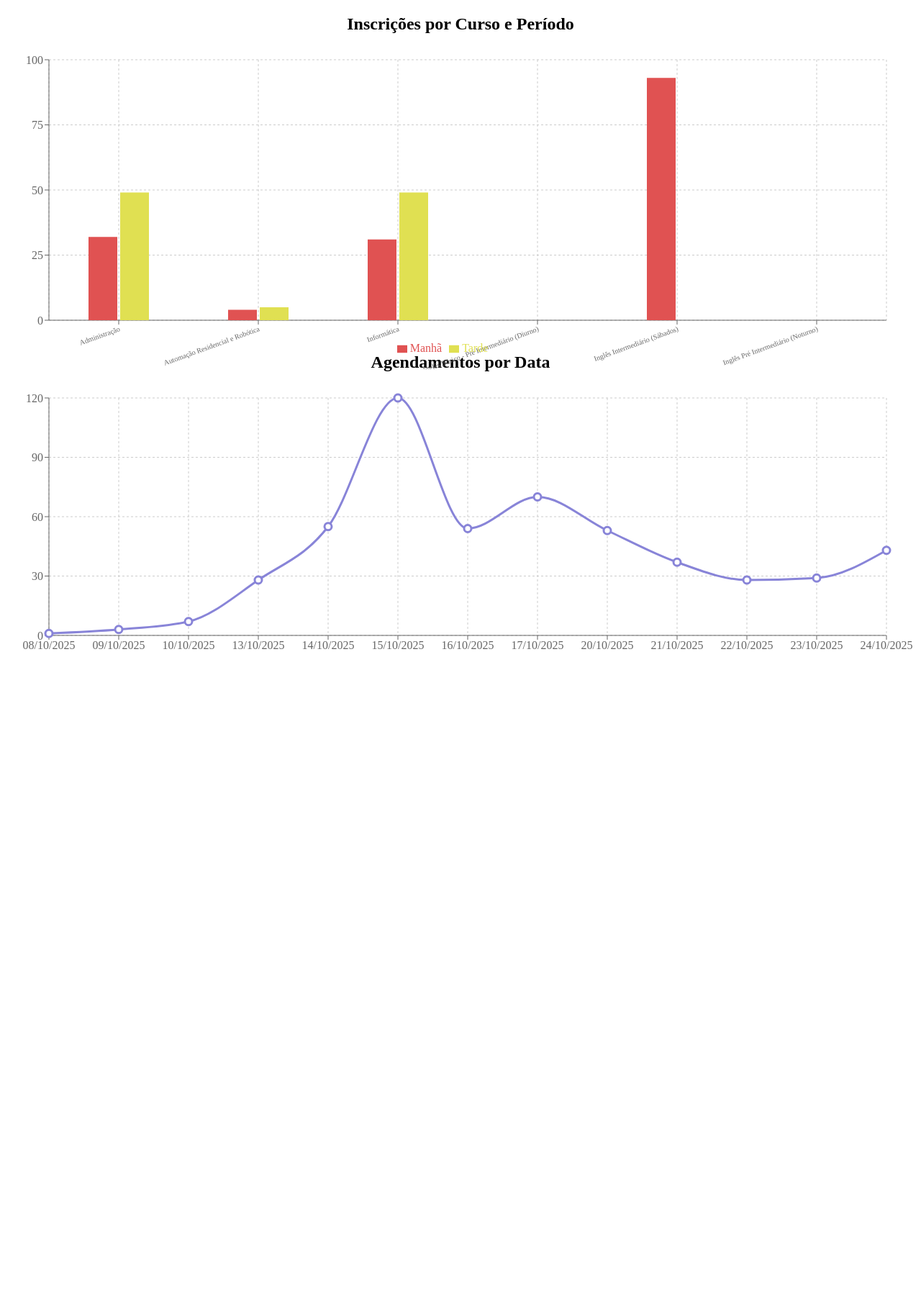
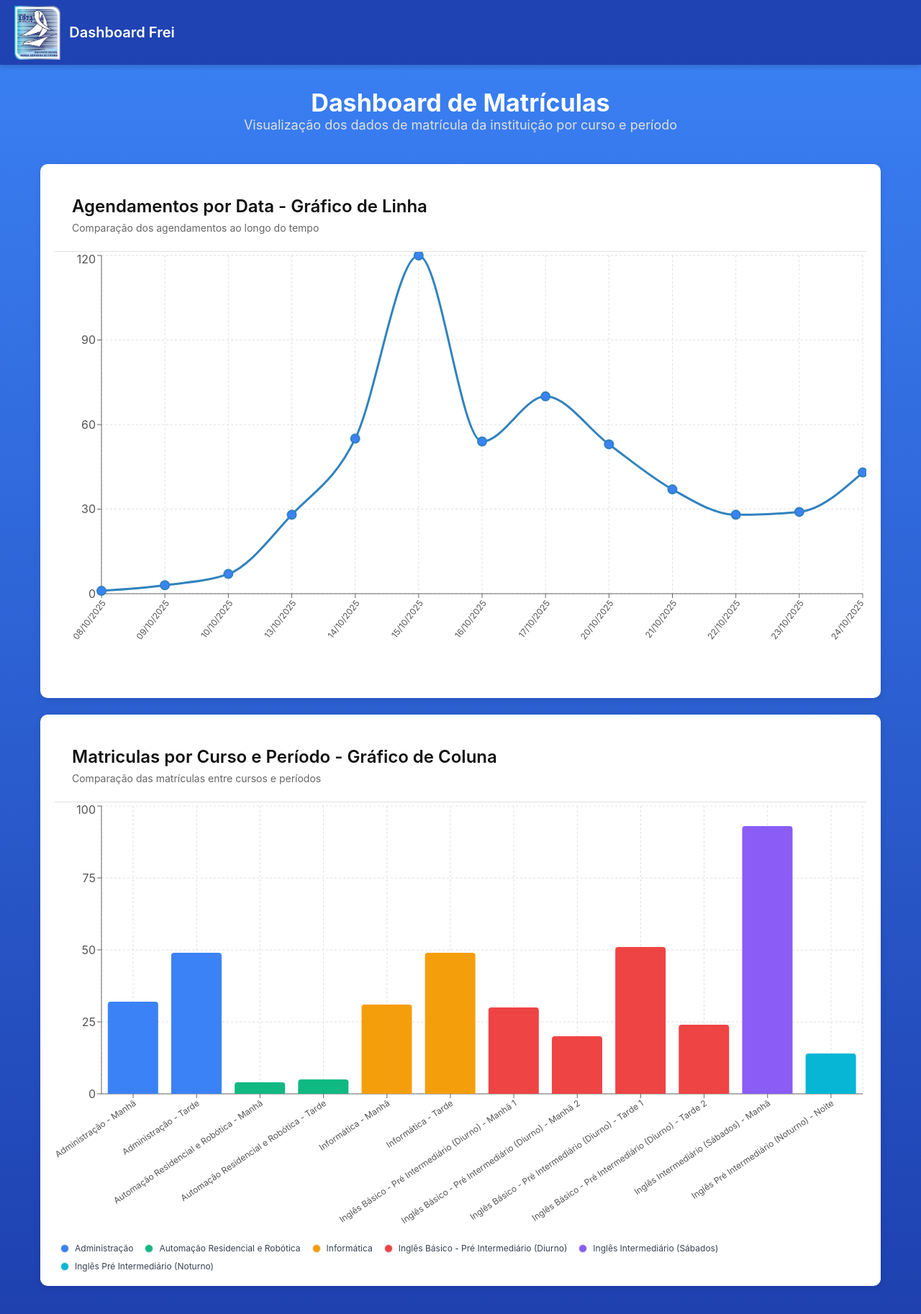
Before and after one commit to Caio-cco/ProjetoGraficos, a React (Vite) app: page / in a window 1280 px wide. Shown: the top 1826 px of the page at 72% size. Before the commit the page ends 937 px from the top, so only its background shows below. Built offline with nearby package versions, Linux system fonts and the light colour scheme.

Commit message:
atualizando estilos dos graficos

```diff
--- a/src/App.jsx
+++ /dev/null
@@ -1,21 +0,0 @@
-import { useState } from 'react'
-import GraficoCursos from './components/Graficocoluna'
-import GraficoAgendamentos from './components/Graficolinha'
-import './App.scss'
-
-function App() {
-  const [count, setCount] = useState(0)
-
-  return (
-    <div className='container'>
-      <div>
-        <GraficoCursos />
-      </div>
-      <div>
-        <GraficoAgendamentos />
-      </div>
-    </div>
-  )
-}
-
-export default App
--- a/src/components/Graficocoluna.jsx
+++ b/src/components/Graficocoluna.jsx
@@ -1,117 +1,71 @@
-import React from "react";
+import { BarChart, Bar, XAxis, YAxis, CartesianGrid, Tooltip, ResponsiveContainer, Cell } from 'recharts';
+import './Graficoglobal.scss';
 
-import {
-  BarChart,
-  Bar,
-  XAxis,
-  YAxis,
-  Tooltip,
-  CartesianGrid,
-  Legend,
-  ResponsiveContainer,
-} from "recharts";
-
-const rawData = [
-  {
-    _id: { courseName: "Administração", periodName: "Manhã" },
-    totalInscritos: 32,
-  },
-  {
-    _id: { courseName: "Administração", periodName: "Tarde " },
-    totalInscritos: 49,
-  },
-  {
-    _id: { courseName: "Automação Residencial e Robótica", periodName: "Manhã" },
-    totalInscritos: 4,
-  },
-  {
-    _id: { courseName: "Automação Residencial e Robótica", periodName: "Tarde " },
-    totalInscritos: 5,
-  },
-  {
-    _id: { courseName: "Informática", periodName: "Manhã" },
-    totalInscritos: 31,
-  },
-  {
-    _id: { courseName: "Informática", periodName: "Tarde " },
-    totalInscritos: 49,
-  },
-  {
-    _id: {
-      courseName: "Inglês Básico - Pré Intermediário (Diurno)",
-      periodName: "Manhã 1",
-    },
-    totalInscritos: 30,
-  },
-  {
-    _id: {
-      courseName: "Inglês Básico - Pré Intermediário (Diurno)",
-      periodName: "Manhã 2",
-    },
-    totalInscritos: 20,
-  },
-  {
-    _id: {
-      courseName: "Inglês Básico - Pré Intermediário (Diurno)",
-      periodName: "Tarde 1",
-    },
-    totalInscritos: 51,
-  },
-  {
-    _id: {
-      courseName: "Inglês Básico - Pré Intermediário (Diurno)",
-      periodName: "Tarde 2 ",
-    },
-    totalInscritos: 24,
-  },
-  {
-    _id: { courseName: "Inglês Intermediário (Sábados)", periodName: "Manhã" },
-    totalInscritos: 93,
-  },
-  {
-    _id: { courseName: "Inglês Pré Intermediário (Noturno)", periodName: "Noite" },
-    totalInscritos: 14,
-  },
+const dadosMatriculas = [
+  { _id: { courseName: "Administração", periodName: "Manhã" }, totalInscritos: 32 },
+  { _id: { courseName: "Administração", periodName: "Tarde " }, totalInscritos: 49 },
+  { _id: { courseName: "Automação Residencial e Robótica", periodName: "Manhã" }, totalInscritos: 4 },
+  { _id: { courseName: "Automação Residencial e Robótica", periodName: "Tarde " }, totalInscritos: 5 },
+  { _id: { courseName: "Informática", periodName: "Manhã" }, totalInscritos: 31 },
+  { _id: { courseName: "Informática", periodName: "Tarde " }, totalInscritos: 49 },
+  { _id: { courseName: "Inglês Básico - Pré Intermediário (Diurno)", periodName: "Manhã 1" }, totalInscritos: 30 },
+  { _id: { courseName: "Inglês Básico - Pré Intermediário (Diurno)", periodName: "Manhã 2" }, totalInscritos: 20 },
+  { _id: { courseName: "Inglês Básico - Pré Intermediário (Diurno)", periodName: "Tarde 1" }, totalInscritos: 51 },
+  { _id: { courseName: "Inglês Básico - Pré Intermediário (Diurno)", periodName: "Tarde 2 " }, totalInscritos: 24 },
+  { _id: { courseName: "Inglês Intermediário (Sábados)", periodName: "Manhã" }, totalInscritos: 93 },
+  { _id: { courseName: "Inglês Pré Intermediário (Noturno)", periodName: "Noite" }, totalInscritos: 14 },
 ];
 
+const cores = ['#3b82f6', '#10b981', '#f59e0b', '#ef4444', '#8b5cf6', '#06b6d4', '#84cc16', '#f43f5e', '#0ea5e9', '#a78bfa', '#22c55e', '#eab308'];
 
-const data = Object.values(
-  rawData.reduce((acc, item) => {
-    const { courseName, periodName } = item._id;
-    if (!acc[courseName]) acc[courseName] = { courseName };
-    acc[courseName][periodName.trim()] = item.totalInscritos;
-    return acc;
-  }, {})
-);
+export default function GraficoColuna() {
 
-export default function GraficoCursos() {
+  const dados = dadosMatriculas.map(({ _id, totalInscritos }) => ({
+    nome: `${_id.courseName} - ${_id.periodName}`,
+    curso: _id.courseName,
+    totalInscritos
+  }));
+
+  const cursosUnicos = [...new Set(dados.map(d => d.curso))];
+
   return (
-    <div style={{ width: "100%", height: 450 }}>
-      <h2 style={{ textAlign: "center", marginBottom: "1rem" }}>
-        Inscrições por Curso e Período
-      </h2>
-      <ResponsiveContainer>
-        <BarChart
-          data={data}
-          margin={{ top: 20, right: 40, left: 0, bottom: 20 }}
-        >
-          <CartesianGrid strokeDasharray="3 3" />
-          <XAxis dataKey="courseName" tick={{ fontSize: 10 }} interval={0} angle={-20} textAnchor="end" />
-          <YAxis />
-          <Tooltip />
-          <Legend />
+    <div className="grafico-container2">
+      <div className="grafico-header">
+        <h3>Matriculas por Curso e Período - Gráfico de Coluna</h3>
+        <p>Comparação das matrículas entre cursos e períodos</p>
+      </div>
 
+      <ResponsiveContainer width="100%" height={600}>
+        <BarChart data={dados}>
 
-          {Object.keys(data[0]).filter((key) => key !== "courseName").map((period, i) => (
-              <Bar
-                key={period}
-                dataKey={period}
-                fill={`hsl(${(i * 60) % 360}, 70%, 60%)`}
-                barSize={40}
-              />
+          <CartesianGrid strokeDasharray="3 3" stroke="#e0e0e0" />
+
+          <XAxis dataKey="nome" angle={-34} textAnchor="end" height={190} fontSize={12} tick={{ fill: '#555' }} />
+
+          <YAxis tick={{ fill: '#555' }} />
+
+          <Tooltip contentStyle={{ backgroundColor: '#fff', border: '1px solid #ccc', borderRadius: 8, color: '#111' }} />
+
+          <Bar dataKey="totalInscritos" radius={[4, 4, 0, 0]}>
+
+            {dados.map((d, i) => (
+              <Cell key={i} fill={cores[cursosUnicos.indexOf(d.curso) % cores.length]} />
             ))}
+
+          </Bar>
         </BarChart>
       </ResponsiveContainer>
+
+      <div className="legenda-cor">
+
+        {cursosUnicos.map((curso, i) => (
+          <div key={i} className="item">
+            <span className="cor" style={{ backgroundColor: cores[i % cores.length] }} />
+            <span className="legenda">{curso}</span>
+          </div>
+        ))}
+
+      </div>
     </div>
   );
 }
--- a/src/components/Graficolinha.jsx
+++ b/src/components/Graficolinha.jsx
@@ -1,15 +1,7 @@
-import React from "react";
-import {
-  LineChart,
-  Line,
-  XAxis,
-  YAxis,
-  Tooltip,
-  CartesianGrid,
-  ResponsiveContainer,
-} from "recharts";
+import { LineChart, Line, XAxis, YAxis, Tooltip,CartesianGrid,ResponsiveContainer,} from "recharts";
+import './Graficoglobal.scss';
 
-const data = [
+export const dadosAgendamentos = [
   { _id: "08/10/2025", totalAgendamentos: 1 },
   { _id: "09/10/2025", totalAgendamentos: 3 },
   { _id: "10/10/2025", totalAgendamentos: 7 },
@@ -26,27 +18,49 @@ const data = [
 ];
 
 export default function GraficoAgendamentos() {
+  const chartData = dadosAgendamentos.map(({ _id, totalAgendamentos }) => ({
+    data: _id,
+    totalAgendamentos
+  }));
+
   return (
-    <div style={{ width: "100%", height: 400 }}>
-      <h2 style={{ textAlign: "center", marginBottom: "1rem" }}>
-        Agendamentos por Data
-      </h2>
-      <ResponsiveContainer>
-        <LineChart data={data} margin={{ top: 20, right: 40, left: 0, bottom: 20 }}>
-          <CartesianGrid strokeDasharray="3 3" />
-          <XAxis dataKey="_id" />
-          <YAxis />
-          <Tooltip />
+    <div className="grafico-container2">
+      <div className="grafico-header">
+        <h3>Agendamentos por Data - Gráfico de Linha</h3>
+        <p>Comparação dos agendamentos ao longo do tempo</p>
+      </div>
+
+      <div className="grafico-container">
+        <ResponsiveContainer width="100%" height={600}>
+          <LineChart data={chartData}>
+            <CartesianGrid strokeDasharray="3 3" stroke="#e0e0e0" />
+            <XAxis
+              dataKey="data"
+              angle={-52}
+              textAnchor="end"
+              height={120}
+              fontSize={12}
+              tick={{ fill: '#555555' }}
+            />
+            <YAxis tick={{ fill: '#555555' }} />
+            <Tooltip
+              contentStyle={{
+                backgroundColor: '#ffffff',
+                border: '1px solid #cccccc',
+                borderRadius: '8px',
+                color: '#111111'
+              }}
+            />
             <Line
               type="monotone"
               dataKey="totalAgendamentos"
-            stroke="#8884d8"
               strokeWidth={3}
-            dot={{ r: 5 }}
-            activeDot={{ r: 8 }}
+              dot={{ fill: '#3b82f6', strokeWidth: 2, r: 6 }}
+              activeDot={{ r: 8, stroke: '#3b82f6', strokeWidth: 2 }}
             />
           </LineChart>
         </ResponsiveContainer>
       </div>
+    </div>
   );
 }
--- /dev/null
+++ b/src/components/graficoGlobal.scss
@@ -0,0 +1,113 @@
+* {
+  margin: 0;
+  padding: 0;
+  box-sizing: border-box;
+}
+
+body {
+  font-family: -apple-system, BlinkMacSystemFont, 'Segoe UI', 'Roboto', 'Oxygen',
+    'Ubuntu', 'Cantarell', 'Fira Sans', 'Droid Sans', 'Helvetica Neue',
+    sans-serif;
+}
+
+.bloco {
+  background: linear-gradient(180deg, #3b82f6 0%, #1e40af 100%);
+  color: #ffffff;
+}
+
+header {
+  width: 100%;
+  height: 90px;
+  background: rgba(30, 64, 175, 0.95);
+  display: flex;
+  align-items: center;
+  gap: 12px;
+  justify-content: flex-start;
+  padding: 0 20px;
+  box-shadow: 0 2px 8px rgba(0, 0, 0, 0.2);
+
+  img {
+    height: 75px;
+    width: auto;
+  }
+
+  h2 {
+    color: #ffffff;
+    font-size: 20px;
+    font-weight: 600;
+  }
+}
+
+main {
+  padding: 32px 16px;
+  max-width: 1200px;
+  margin: 0 auto;
+}
+
+.grafico-container {
+  .titulo {
+    font-size: 34px;
+    font-weight: 700;
+    color: #ffffff;
+    text-align: center;
+  }
+
+  .subtitulo {
+    font-size: 18px;
+    color: #e0e0e0;
+    text-align: center;
+    margin-bottom: 44px;
+  }
+}
+
+.grafico-container2 {
+  background: #ffffff;
+  border-radius: 10px;
+  padding: 20px;
+  color: #111111;
+  box-shadow: 0 2px 10px rgba(0, 0, 0, 0.1);
+  margin-bottom: 23px;
+}
+
+.grafico-header {
+  padding: 24px;
+  border-bottom: 1px solid #e0e0e0;
+
+  h3 {
+    color: #111111;
+    font-size: 24px;
+    font-weight: 600;
+    margin: 0 0 7px 0;
+  }
+
+  p {
+    color: #666666;
+    margin: 0;
+    font-size: 14px;
+  }
+}
+
+.legenda-cor {
+  display: flex;
+  flex-wrap: wrap;
+  gap: 10px 16px;
+  padding: 12px 8px 0 8px;
+}
+
+.item {
+  display: inline-flex;
+  align-items: center;
+  gap: 8px;
+}
+
+.cor {
+  width: 12px;
+  height: 12px;
+  border-radius: 50%;
+  border: 1px solid #e5e7eb;
+}
+
+.legenda {
+  font-size: 12px;
+  color: #374151;
+}
--- a/src/main.jsx
+++ b/src/main.jsx
@@ -1,9 +1,9 @@
 import { StrictMode } from 'react'
 import { createRoot } from 'react-dom/client'
-import App from './App.jsx'
+import Graficos from './pages/Graficos.jsx'
 
 createRoot(document.getElementById('root')).render(
   <StrictMode>
-    <App />
+    <Graficos />
   </StrictMode>,
 )
--- /dev/null
+++ b/src/pages/Graficos.jsx
@@ -0,0 +1,90 @@
+import GraficoLinha from '../components/Graficolinha';
+import GraficoColuna from '../components/Graficocoluna';
+import '../components/Graficoglobal.scss'
+export default function Graficos() {
+
+const dadosMatriculas = [
+  {
+    _id: { courseName: "Administração", periodName: "Manhã" },
+    totalInscritos: 32,
+  },
+  {
+    _id: { courseName: "Administração", periodName: "Tarde " },
+    totalInscritos: 49,
+  },
+  {
+    _id: { courseName: "Automação Residencial e Robótica", periodName: "Manhã" },
+    totalInscritos: 4,
+  },
+  {
+    _id: { courseName: "Automação Residencial e Robótica", periodName: "Tarde " },
+    totalInscritos: 5,
+  },
+  {
+    _id: { courseName: "Informática", periodName: "Manhã" },
+    totalInscritos: 31,
+  },
+  {
+    _id: { courseName: "Informática", periodName: "Tarde " },
+    totalInscritos: 49,
+  },
+  {
+    _id: {
+      courseName: "Inglês Básico - Pré Intermediário (Diurno)",
+      periodName: "Manhã 1",
+    },
+    totalInscritos: 30,
+  },
+  {
+    _id: {
+      courseName: "Inglês Básico - Pré Intermediário (Diurno)",
+      periodName: "Manhã 2",
+    },
+    totalInscritos: 20,
+  },
+  {
+    _id: {
+      courseName: "Inglês Básico - Pré Intermediário (Diurno)",
+      periodName: "Tarde 1",
+    },
+    totalInscritos: 51,
+  },
+  {
+    _id: {
+      courseName: "Inglês Básico - Pré Intermediário (Diurno)",
+      periodName: "Tarde 2 ",
+    },
+    totalInscritos: 24,
+  },
+  {
+    _id: { courseName: "Inglês Intermediário (Sábados)", periodName: "Manhã" },
+    totalInscritos: 93,
+  },
+  {
+    _id: { courseName: "Inglês Pré Intermediário (Noturno)", periodName: "Noite" },
+    totalInscritos: 14,
+  },
+];
+
+  return (
+    <div className="bloco">
+      <header>
+        <img src="src/components/frei.png" alt="" />
+        <h2>Dashboard Frei</h2>
+      </header>
+      <main>
+        <div className="grafico-container">
+          <h1 className="titulo">Dashboard de Matrículas</h1>
+          <p className="subtitulo">
+            Visualização dos dados de matrícula da instituição por curso e período
+          </p>
+
+          <div>
+            <GraficoLinha data={dadosMatriculas} />
+            <GraficoColuna data={dadosMatriculas} />
+          </div>
+        </div>
+      </main>
+    </div>
+  );
+}
```
Also changed, not shown: src/App.scss (deleted), src/components/app.scss (deleted), src/components/frei.png (added). Lines whose indentation alone changed are shown as unchanged.
